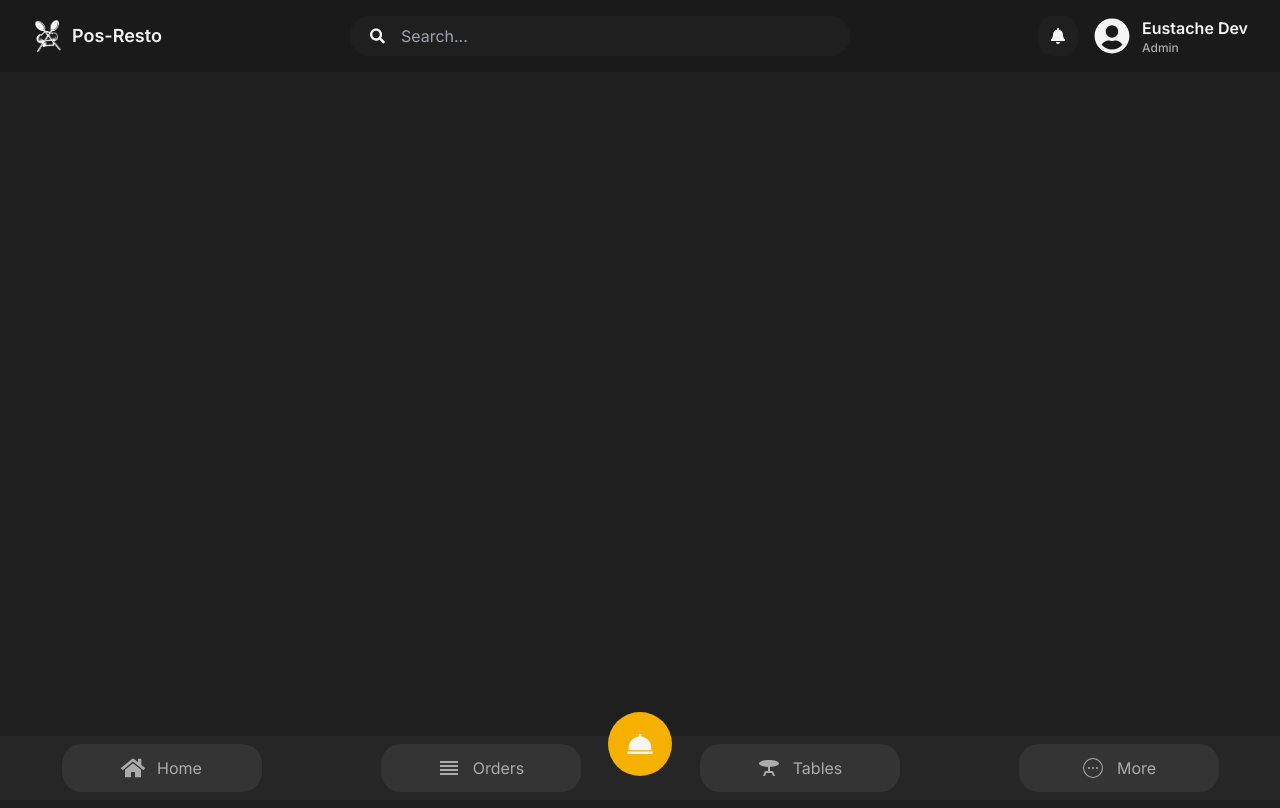
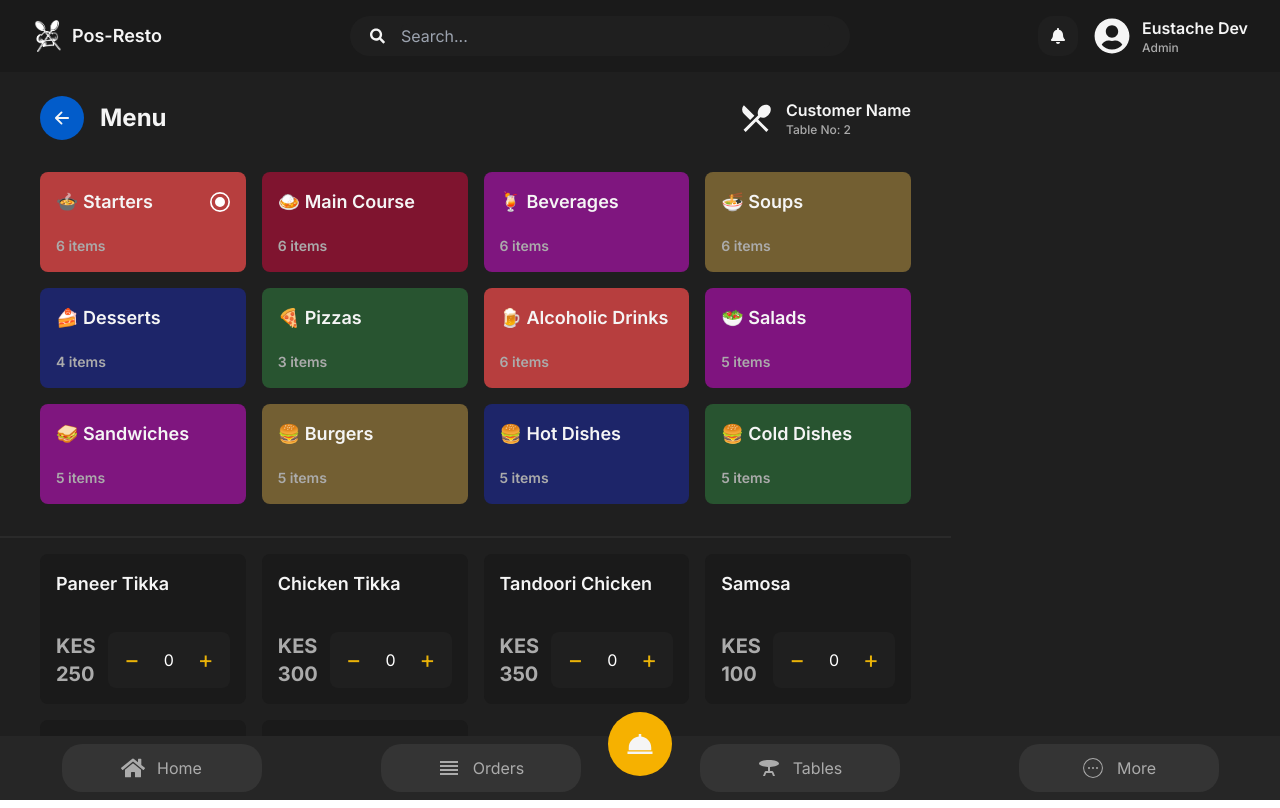
Before and after one commit to Eustachekamala/POS-Restaurant, a React (Vite) app: page /menu in a window 1280 px wide. Built offline with nearby package versions, Linux system fonts and the light colour scheme.

Commit message:
done with the menu component

```diff
--- /dev/null
+++ b/src/components/Menu/MenuContainer.jsx
@@ -0,0 +1,78 @@
+import { GrRadialSelected } from "react-icons/gr"
+import { menus } from "../../constants"
+import { useState } from "react"
+
+
+const MenuContainer = () => {
+    const [selected, setSelected] = useState(menus[0]);
+    const [itemsCount, setItemCount] = useState(0);
+    const [itemId, setItemId] = useState();
+
+    const increment = (id) =>{
+        setItemId(id)
+        if(itemsCount >= 4) return;
+        setItemCount((prev) => prev + 1);
+    }
+
+    const decrement = (id) =>{
+        setItemId(id)
+        if(itemsCount <= 0) return;
+        setItemCount((prev) => prev - 1);
+    }
+
+  return (
+    <>
+        <div className="grid grid-cols-4 gap-4 px-10 py-4 w-[100%]">
+            {
+                menus.map((menu) => {
+                    return (
+                        <div key={menu.id} onClick={() => setSelected(menu)} style={{backgroundColor : menu.bgColor}} className="flex flex-col items-start justify-between p-4 rounded-lg h-[100px] cursor-pointer">
+                            <div className="flex items-center justify-between w-full">
+                                <h1 className="text-[#f5f5f5] font-semibold text-lg">{menu.icon} {menu.name}</h1>
+                                { selected.id === menu.id && <GrRadialSelected className="text-white" size={20}/>}
+                            </div>
+                            <p className="text-[#ababab] text-sm font-semibold">{menu.items.length} items</p>
+                        </div>
+                    )
+                })
+            }
+        </div>
+        <hr className="border-[#2a2a2a] border-t-2 mt-4" />
+
+        <div className="grid grid-cols-4 gap-4 px-10 py-4 w-[100%]">
+            {
+                selected?.items.map((menu) => {
+                    return (
+                        <div key={menu.id} className="flex flex-col
+                            items-start justify-between bg-[#1a1a1a] p-4 rounded-lg h-[150px] cursor-pointer hover:bg-gray-500">
+                            <div className="flex items-center justify-between w-full">
+                                <h1 className="text-[#f5f5f5] font-semibold text-lg">{menu.name}</h1>
+                            </div>
+                            <div className="flex items-center justify-between w-full">
+                                <p className="text-[#ababab] text-xl font-bold">KES {menu.price} </p>
+                                <div className="flex items-center justify-between gap-6 rounded-lg z-20 p-3 px-4 bg-[#1f1f1f]">
+                                <button
+                                    onClick={() => decrement(menu.id)}
+                                    className="text-yellow-500 text-2xl"
+                                >
+                                    &minus;
+                                </button>
+                                <span className="text-white">{menu.id === itemId ? itemsCount : "0"}</span>
+                                <button
+                                    onClick={() => increment(menu.id)}
+                                    className="text-yellow-500 text-2xl"
+                                >
+                                    &#43;
+                                </button>
+                                </div>
+                            </div>
+                        </div>
+                    )
+                })
+            }
+        </div>
+    </>
+  )
+}
+
+export default MenuContainer
--- a/src/components/home/MiniCard.jsx
+++ b/src/components/home/MiniCard.jsx
@@ -9,7 +9,7 @@ function MiniCard({title, icon, number, footerNum}){
                 :"bg-[#f6b100]"} p-3 rounded-lg text-[#f5f5f5] text-2xl`}>{icon}</button>
             </div>
             <div>
-                <h1 className='text-[#f5f5f5] text-4xl font-bold mt-5'>{title === "Total Earnings"? `$${number}` : number }</h1>
+                <h1 className='text-[#f5f5f5] text-4xl font-bold mt-5'>{title === "Total Earnings"? `KES ${number} M` : number }</h1>
                 <h1 className='text-[#f5f5f5] text-lg mt-2'><span className='text-[#02ca3a]'>{footerNum}%</span> than yesterday</h1>
             </div>
         </div>
--- a/src/components/shared/ButtonNav.jsx
+++ b/src/components/shared/ButtonNav.jsx
@@ -17,12 +17,12 @@ function ButtonNav() {
 
   const openModal = () => {
     setIsModalOpen(true);
-    setIsButtonActive(true); // Change button background color when modal opens
+    setIsButtonActive(true);
   };
 
   const closeModal = () => {
     setIsModalOpen(false);
-    setIsButtonActive(false); // Reset button background color when modal closes
+    setIsButtonActive(false);
   };
 
   const handleCreateOrder = () => {
--- a/src/constants/index.js
+++ b/src/constants/index.js
@@ -93,293 +93,330 @@ export const tables = [
 ];
 
 
-// export const startersItem = [
-//     {
-//       id: 1,
-//       name: "Paneer Tikka",
-//       price: 250,
-//       category: "Vegetarian"
-//     },
-//     {
-//       id: 2,
-//       name: "Chicken Tikka",
-//       price: 300,
-//       category: "Non-Vegetarian"
-//     },
-//     {
-//       id: 3,
-//       name: "Tandoori Chicken",
-//       price: 350,
-//       category: "Non-Vegetarian"
-//     },
-//     {
-//       id: 4,
-//       name: "Samosa",
-//       price: 100,
-//       category: "Vegetarian"
-//     },
-//     {
-//       id: 5,
-//       name: "Aloo Tikki",
-//       price: 120,
-//       category: "Vegetarian"
-//     },
-//     {
-//       id: 6,
-//       name: "Hara Bhara Kebab",
-//       price: 220,
-//       category: "Vegetarian"
-//     }
-//   ];
+export const startersItem = [
+    {
+      id: 1,
+      name: "Paneer Tikka",
+      price: 250,
+      category: "Vegetarian"
+    },
+    {
+      id: 2,
+      name: "Chicken Tikka",
+      price: 300,
+      category: "Non-Vegetarian"
+    },
+    {
+      id: 3,
+      name: "Tandoori Chicken",
+      price: 350,
+      category: "Non-Vegetarian"
+    },
+    {
+      id: 4,
+      name: "Samosa",
+      price: 100,
+      category: "Vegetarian"
+    },
+    {
+      id: 5,
+      name: "Aloo Tikki",
+      price: 120,
+      category: "Vegetarian"
+    },
+    {
+      id: 6,
+      name: "Hara Bhara Kebab",
+      price: 220,
+      category: "Vegetarian"
+    }
+  ];
 
-// export const mainCourse = [
-//   {
-//     id: 1,
-//     name: "Butter Chicken",
-//     price: 400,
-//     category: "Non-Vegetarian"
-//   },
-//   {
-//     id: 2,
-//     name: "Paneer Butter Masala",
-//     price: 350,
-//     category: "Vegetarian"
-//   },
-//   {
-//     id: 3,
-//     name: "Chicken Biryani",
-//     price: 450,
-//     category: "Non-Vegetarian"
-//   },
-//   {
-//     id: 4,
-//     name: "Dal Makhani",
-//     price: 180,
-//     category: "Vegetarian"
-//   },
-//   {
-//     id: 5,
-//     name: "Kadai Paneer",
-//     price: 300,
-//     category: "Vegetarian"
-//   },
-//   {
-//     id: 6,
-//     name: "Rogan Josh",
-//     price: 500,
-//     category: "Non-Vegetarian"
-//   }
-// ];
+export const mainCourse = [
+  {
+    id: 1,
+    name: "Butter Chicken",
+    price: 400,
+    category: "Non-Vegetarian"
+  },
+  {
+    id: 2,
+    name: "Paneer Butter Masala",
+    price: 350,
+    category: "Vegetarian"
+  },
+  {
+    id: 3,
+    name: "Chicken Biryani",
+    price: 450,
+    category: "Non-Vegetarian"
+  },
+  {
+    id: 4,
+    name: "Dal Makhani",
+    price: 180,
+    category: "Vegetarian"
+  },
+  {
+    id: 5,
+    name: "Kadai Paneer",
+    price: 300,
+    category: "Vegetarian"
+  },
+  {
+    id: 6,
+    name: "Rogan Josh",
+    price: 500,
+    category: "Non-Vegetarian"
+  }
+];
 
-// export const beverages = [
-//   {
-//     id: 1,
-//     name: "Masala Chai",
-//     price: 50,
-//     category: "Hot"
-//   },
-//   {
-//     id: 2,
-//     name: "Lemon Soda",
-//     price: 80,
-//     category: "Cold"
-//   },
-//   {
-//     id: 3,
-//     name: "Mango Lassi",
-//     price: 120,
-//     category: "Cold"
-//   },
-//   {
-//     id: 4,
-//     name: "Cold Coffee",
-//     price: 150,
-//     category: "Cold"
-//   },
-//   {
-//     id: 5,
-//     name: "Fresh Lime Water",
-//     price: 60,
-//     category: "Cold"
-//   },
-//   {
-//     id: 6,
-//     name: "Iced Tea",
-//     price: 100,
-//     category: "Cold"
-//   }
-// ];
+export const beverages = [
+  {
+    id: 1,
+    name: "Masala Chai",
+    price: 50,
+    category: "Hot"
+  },
+  {
+    id: 2,
+    name: "Lemon Soda",
+    price: 80,
+    category: "Cold"
+  },
+  {
+    id: 3,
+    name: "Mango Lassi",
+    price: 120,
+    category: "Cold"
+  },
+  {
+    id: 4,
+    name: "Cold Coffee",
+    price: 150,
+    category: "Cold"
+  },
+  {
+    id: 5,
+    name: "Fresh Lime Water",
+    price: 60,
+    category: "Cold"
+  },
+  {
+    id: 6,
+    name: "Iced Tea",
+    price: 100,
+    category: "Cold"
+  }
+];
 
-// export const soups = [
-//   {
-//     id: 1,
-//     name: "Tomato Soup",
-//     price: 120,
-//     category: "Vegetarian"
-//   },
-//   {
-//     id: 2,
-//     name: "Sweet Corn Soup",
-//     price: 130,
-//     category: "Vegetarian"
-//   },
-//   {
-//     id: 3,
-//     name: "Hot & Sour Soup",
-//     price: 140,
-//     category: "Vegetarian"
-//   },
-//   {
-//     id: 4,
-//     name: "Chicken Clear Soup",
-//     price: 160,
-//     category: "Non-Vegetarian"
-//   },
-//   {
-//     id: 5,
-//     name: "Mushroom Soup",
-//     price: 150,
-//     category: "Vegetarian"
-//   },
-//   {
-//     id: 6,
-//     name: "Lemon Coriander Soup",
-//     price: 110,
-//     category: "Vegetarian"
-//   }
-// ];
+export const soups = [
+  {
+    id: 1,
+    name: "Tomato Soup",
+    price: 120,
+    category: "Vegetarian"
+  },
+  {
+    id: 2,
+    name: "Sweet Corn Soup",
+    price: 130,
+    category: "Vegetarian"
+  },
+  {
+    id: 3,
+    name: "Hot & Sour Soup",
+    price: 140,
+    category: "Vegetarian"
+  },
+  {
+    id: 4,
+    name: "Chicken Clear Soup",
+    price: 160,
+    category: "Non-Vegetarian"
+  },
+  {
+    id: 5,
+    name: "Mushroom Soup",
+    price: 150,
+    category: "Vegetarian"
+  },
+  {
+    id: 6,
+    name: "Lemon Coriander Soup",
+    price: 110,
+    category: "Vegetarian"
+  }
+];
 
-// export const desserts = [
-//   {
-//     id: 1,
-//     name: "Gulab Jamun",
-//     price: 100,
-//     category: "Vegetarian"
-//   },
-//   {
-//     id: 2,
-//     name: "Kulfi",
-//     price: 150,
-//     category: "Vegetarian"
-//   },
-//   {
-//     id: 3,
-//     name: "Chocolate Lava Cake",
-//     price: 250,
-//     category: "Vegetarian"
-//   },
-//   {
-//     id: 4,
-//     name: "Ras Malai",
-//     price: 180,
-//     category: "Vegetarian"
-//   }
-// ];
+export const desserts = [
+  {
+    id: 1,
+    name: "Gulab Jamun",
+    price: 100,
+    category: "Vegetarian"
+  },
+  {
+    id: 2,
+    name: "Kulfi",
+    price: 150,
+    category: "Vegetarian"
+  },
+  {
+    id: 3,
+    name: "Chocolate Lava Cake",
+    price: 250,
+    category: "Vegetarian"
+  },
+  {
+    id: 4,
+    name: "Ras Malai",
+    price: 180,
+    category: "Vegetarian"
+  }
+];
 
-// export const pizzas = [
-//   {
-//     id: 1,
-//     name: "Margherita Pizza",
-//     price: 350,
-//     category: "Vegetarian"
-//   },
-//   {
-//     id: 2,
-//     name: "Veg Supreme Pizza",
-//     price: 400,
-//     category: "Vegetarian"
-//   },
-//   {
-//     id: 3,
-//     name: "Pepperoni Pizza",
-//     price: 450,
-//     category: "Non-Vegetarian"
-//   }
-// ];
+export const pizzas = [
+  {
+    id: 1,
+    name: "Margherita Pizza",
+    price: 350,
+    category: "Vegetarian"
+  },
+  {
+    id: 2,
+    name: "Veg Supreme Pizza",
+    price: 400,
+    category: "Vegetarian"
+  },
+  {
+    id: 3,
+    name: "Pepperoni Pizza",
+    price: 450,
+    category: "Non-Vegetarian"
+  }
+];
 
-// export const alcoholicDrinks = [
-//   {
-//     id: 1,
-//     name: "Beer",
-//     price: 200,
-//     category: "Alcoholic"
-//   },
-//   {
-//     id: 2,
-//     name: "Whiskey",
-//     price: 500,
-//     category: "Alcoholic"
-//   },
-//   {
-//     id: 3,
-//     name: "Vodka",
-//     price: 450,
-//     category: "Alcoholic"
-//   },
-//   {
-//     id: 4,
-//     name: "Rum",
-//     price: 350,
-//     category: "Alcoholic"
-//   },
-//   {
-//     id: 5,
-//     name: "Tequila",
-//     price: 600,
-//     category: "Alcoholic"
-//   },
-//   {
-//     id: 6,
-//     name: "Cocktail",
-//     price: 400,
-//     category: "Alcoholic"
-//   }
-// ];
+export const alcoholicDrinks = [
+  {
+    id: 1,
+    name: "Beer",
+    price: 200,
+    category: "Alcoholic"
+  },
+  {
+    id: 2,
+    name: "Whiskey",
+    price: 500,
+    category: "Alcoholic"
+  },
+  {
+    id: 3,
+    name: "Vodka",
+    price: 450,
+    category: "Alcoholic"
+  },
+  {
+    id: 4,
+    name: "Rum",
+    price: 350,
+    category: "Alcoholic"
+  },
+  {
+    id: 5,
+    name: "Tequila",
+    price: 600,
+    category: "Alcoholic"
+  },
+  {
+    id: 6,
+    name: "Cocktail",
+    price: 400,
+    category: "Alcoholic"
+  }
+];
 
-// export const salads = [
-//   {
-//     id: 1,
-//     name: "Caesar Salad",
-//     price: 200,
-//     category: "Vegetarian"
-//   },
-//   {
-//     id: 2,
-//     name: "Greek Salad",
-//     price: 250,
-//     category: "Vegetarian"
-//   },
-//   {
-//     id: 3,
-//     name: "Fruit Salad",
-//     price: 150,
-//     category: "Vegetarian"
-//   },
-//   {
-//     id: 4,
-//     name: "Chicken Salad",
-//     price: 300,
-//     category: "Non-Vegetarian"
-//   },
-//   {
-//     id: 5,
-//     name: "Tuna Salad",
-//     price: 350,
+export const salads = [
+  {
+    id: 1,
+    name: "Caesar Salad",
+    price: 200,
+    category: "Vegetarian"
+  },
+  {
+    id: 2,
+    name: "Greek Salad",
+    price: 250,
+    category: "Vegetarian"
+  },
+  {
+    id: 3,
+    name: "Fruit Salad",
+    price: 150,
+    category: "Vegetarian"
+  },
+  {
+    id: 4,
+    name: "Chicken Salad",
+    price: 300,
+    category: "Non-Vegetarian"
+  },
+  {
+    id: 5,
+    name: "Tuna Salad",
+    price: 350,
 
-//   }
-// ];
+  }
+];
+
+export const sandwiches = [
+  {
+    id: 1,
+    name: "Chicken Sandwich",
+    price: 200,
+    category: "Non-Vegetarian"
+  },
+  {
+    id: 2,
+    name: "Veg Sandwich",
+    price: 250,
+    category: "Vegetarian"
+  },
+  {
+    id: 3,
+    name: "Ham Sandwich",
+    price: 150,
+    category: "Non-Vegetarian"
+  },
+  {
+    id: 4,
+    name: "Chicken Burger",
+    price: 300,
+    category: "Non-Vegetarian"
+  },
+  {
+    id: 5,
+    name: "Veg Burger",
+    price: 350,
+    category: "Vegetarian"
+  },
+];
 
 
-// export const menus = [
-//   { id: 1, name: "Starters", bgColor: "#b73e3e" ,icon: "🍲", items: startersItem },
-//   { id: 2, name: "Main Course", bgColor: "#5b45b0" ,icon: "🍛", items: mainCourse },
-//   { id: 3, name: "Beverages", bgColor: "#7f167f" ,icon: "🍹", items: beverages },
-//   { id: 4, name: "Soups", bgColor: "#735f32" ,icon: "🍜", items: soups },
-//   { id: 5, name: "Desserts", bgColor: "#1d2569" ,icon: "🍰", items: desserts },
-//   { id: 6, name: "Pizzas", bgColor: "#285430" ,icon: "🍕", items: pizzas },
-//   { id: 7, name: "Alcoholic Drinks", bgColor: "#b73e3e" ,icon: "🍺", items: alcoholicDrinks },
-//   { id: 8, name: "Salads", bgColor: "#5b45b0" ,icon: "🥗", items: salads }
-// ]
+export const menus = [
+  { id: 1, name: "Starters", bgColor: "#b73e3e" ,icon: "🍲", items: startersItem },
+  { id: 2, name: "Main Course", bgColor: "#7f142f" ,icon: "🍛", items: mainCourse },
+  { id: 3, name: "Beverages", bgColor: "#7f167f" ,icon: "🍹", items: beverages },
+  { id: 4, name: "Soups", bgColor: "#735f32" ,icon: "🍜", items: soups },
+  { id: 5, name: "Desserts", bgColor: "#1d2569" ,icon: "🍰", items: desserts },
+  { id: 6, name: "Pizzas", bgColor: "#285430" ,icon: "🍕", items: pizzas },
+  { id: 7, name: "Alcoholic Drinks", bgColor: "#b73e3e" ,icon: "🍺", items: alcoholicDrinks },
+  { id: 8, name: "Salads", bgColor: "#7f147f" ,icon: "🥗", items: salads },
+  { id: 9, name: "Sandwiches", bgColor: "#7f167f" ,icon: "🥪", items: sandwiches },
+  { id: 10, name: "Burgers", bgColor: "#735f33" ,icon: "🍔", items: sandwiches },
+  { id: 11, name: "Hot Dishes", bgColor: "#1d2569" ,icon: "🍔", items: sandwiches },
+  { id: 12, name: "Cold Dishes", bgColor: "#285430" ,icon: "🍔", items: sandwiches },
+]
 
 // export const metricsData = [
 //   { title: "Revenue", value: "₹50,846.90", percentage: "12%", color: "#025cca", isIncrease: false },
--- a/src/pages/Home.jsx
+++ b/src/pages/Home.jsx
@@ -8,7 +8,7 @@ import PopularDishes from "../components/home/PopularDishes";
 
 function Home(){
     return(
-        <section className="bg-[#1f1f1f] h-[calc(100vh-4rem)] overflow-hidden flex gap-3">
+        <section className="bg-[#1f1f1f] h-[calc(100vh-5rem)] overflow-hidden flex gap-3">
             {/**Left Div */}
             <div className="flex-[3]">
                 <Greetings/>
--- a/src/pages/Menu.jsx
+++ b/src/pages/Menu.jsx
@@ -1,8 +1,35 @@
+import BackButton from "../components/shared/BackButton"
 import ButtonNav from "../components/shared/ButtonNav"
+import { MdRestaurantMenu } from "react-icons/md"
+import MenuContainer from "../components/Menu/MenuContainer"
 
 const Menu = () => {
   return (
-   <section className="bg-[#1f1f1f] h-[calc(100vh-4rem)] overflow-hidden flex gap-3">
+   <section className="bg-[#1f1f1f] h-[calc(100vh-5rem)] overflow-hidden flex gap-3">
+      {/**Left Div */}
+            <div className="flex-[3]">
+              <div className="flex items-center justify-between px-10 py-4 mt-2">
+              <div className="flex items-center gap-4">
+                    <BackButton/>
+                    <h1 className="text-[#f5f5f5] font-bold text-2xl">Menu</h1>
+                </div>
+                <div className="flex items-center justify-around gap-4">
+                  <div className="flex items-center gap-3 cursor-pointer">
+                      <MdRestaurantMenu className="text-[#f5f5f5] text-4xl" />
+                      <div className="flex flex-col items-start">
+                          <h1 className="text-md text-[#f5f5f5] font-semibold">Customer Name</h1>
+                          <p className="text-xs text-[#ababab] font-medium">Table No: 2</p>
+                      </div>
+                  </div>
+                </div>
+            </div>
+            <MenuContainer/>
+            </div>
+            {/**Right Div */}
+            <div className="flex-[1]">
+
+            </div>
+
       <ButtonNav/>
    </section>
   )
--- a/src/pages/Orders.jsx
+++ b/src/pages/Orders.jsx
@@ -7,7 +7,7 @@ function Orders(){
     const [status, setStatus] = useState("all");
 
     return(
-        <section className="bg-[#1f1f1f] h-[calc(100vh-4rem)] overflow-hidden">
+        <section className="bg-[#1f1f1f] h-[calc(100vh-5rem)] overflow-hidden">
             <div className="flex items-center justify-between px-10 py-4 mt-2">
                 <div className="flex items-center gap-4">
                     <BackButton/>
--- a/src/pages/Tables.jsx
+++ b/src/pages/Tables.jsx
@@ -7,7 +7,7 @@ import { tables } from "../constants";
 function Tables(){
     const [status, setStatus] = useState("all")
     return(
-        <section className="bg-[#1f1f1f] h-[calc(100vh-4rem)] overflow-hidden">
+        <section className="bg-[#1f1f1f] h-[calc(100vh-5rem)] overflow-hidden">
             <dir className="flex items-center justify-between px-10 py-4 mt-2">
                 <div className="flex items-center gap-4">
                     <BackButton/>
```
Also changed, not shown: src/utils/index.js (added, +7 -0 lines).
